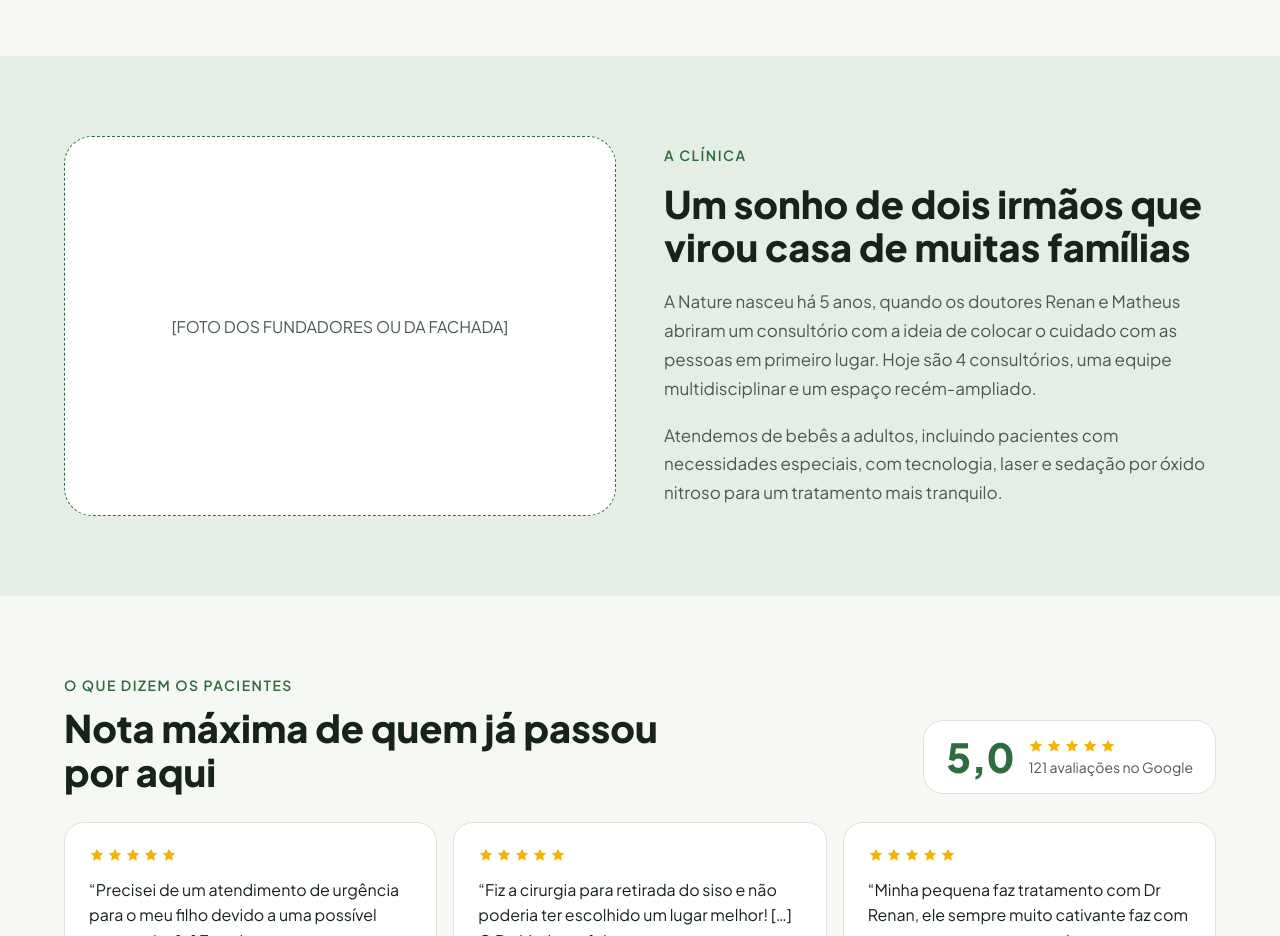
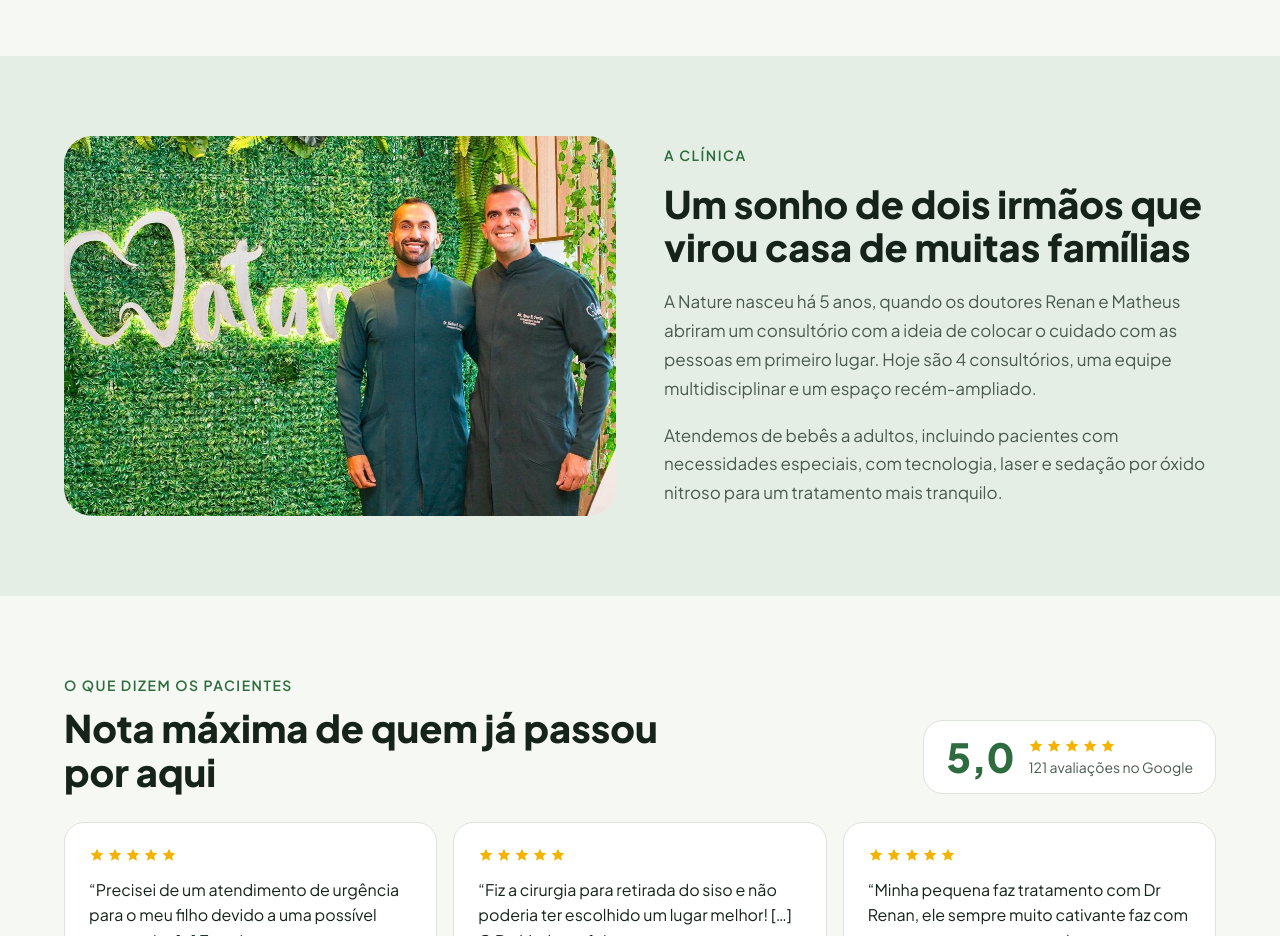
Before and after one commit to iamarantetech/nature-odontologia-demo, a plain HTML site: page index.html in a window 1280 px wide. Shown: the part 3180-4116 px from the top of the page. Drawn offline with Linux system fonts and the light colour scheme.

Commit message:
Adiciona foto dos fundadores na seção A clínica
Também deixa o cabeçalho fixo só em telas grandes, para não cobrir
metade da tela no celular.

Co-Authored-By: Claude Opus 5.5 <noreply@anthropic.com>
Claude-Session: https://claude.ai/code/session_01545ZTcqjabvtfwDXNu6vsp

```diff
--- a/css/site.css
+++ b/css/site.css
@@ -83,7 +83,7 @@
   .botoes{display:flex;flex-wrap:wrap;gap:12px}
   .pagina[hidden]{display:none}
   .whats-fixo{position:fixed;right:20px;bottom:20px;width:60px;height:60px;border-radius:30px;background:var(--green);color:var(--on-green);display:flex;align-items:center;justify-content:center;box-shadow:0 6px 20px rgba(0,0,0,.18);z-index:20}
-  @media (max-width:640px){section.pad{padding:56px 0}.lead{font-size:17px}}
+  @media (max-width:640px){section.pad{padding:56px 0}.lead{font-size:17px}header{position:static}}
 
   /* ----- Páginas de serviço ----- */
   .trilha{font-size:14px;color:var(--muted);display:flex;flex-wrap:wrap;gap:6px}
--- a/index.html
+++ b/index.html
@@ -95,7 +95,7 @@
   .botoes{display:flex;flex-wrap:wrap;gap:12px}
   .pagina[hidden]{display:none}
   .whats-fixo{position:fixed;right:20px;bottom:20px;width:60px;height:60px;border-radius:30px;background:var(--green);color:var(--on-green);display:flex;align-items:center;justify-content:center;box-shadow:0 6px 20px rgba(0,0,0,.18);z-index:20}
-  @media (max-width:640px){section.pad{padding:56px 0}.lead{font-size:17px}}
+  @media (max-width:640px){section.pad{padding:56px 0}.lead{font-size:17px}header{position:static}}
 </style>
 </head>
 <body>
@@ -175,7 +175,7 @@
 
   <section id="clinica" class="soft pad">
     <div class="wrap split">
-      <div class="ph" style="height:380px;background:var(--surface)">[FOTO DOS FUNDADORES OU DA FACHADA]</div>
+      <img src="img/fundadores.jpg" alt="Dr. Matheus e Dr. Renan, irmãos e fundadores da Nature Odontologia, em frente ao painel verde com o logo da clínica" width="1100" height="744" style="width:100%;height:380px;object-fit:cover;object-position:82% center;border-radius:28px;display:block">
       <div class="col" style="gap:18px">
         <p class="eyebrow">A clínica</p>
         <h2>Um sonho de dois irmãos que virou casa de muitas famílias</h2>
```
Also changed, not shown: img/fundadores.jpg (added).
